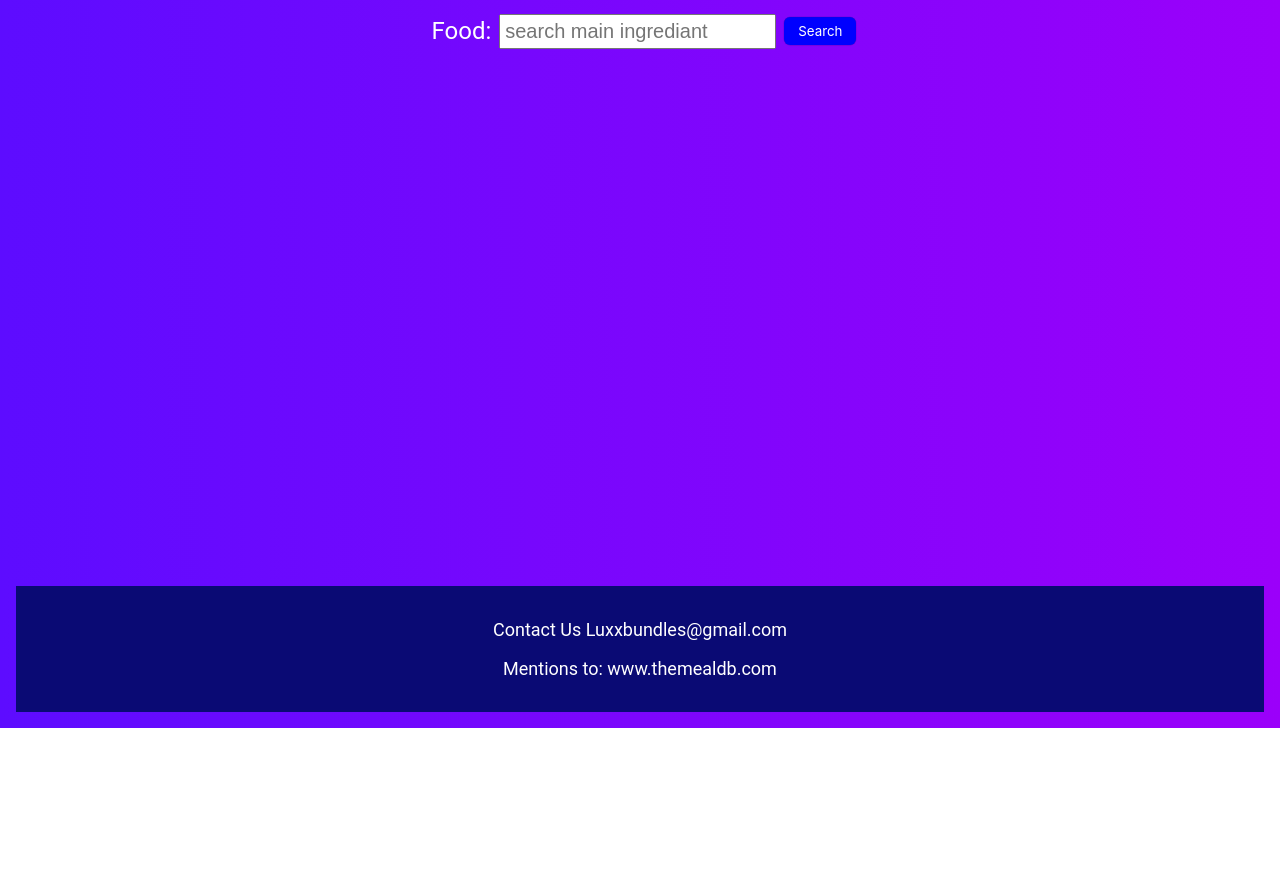
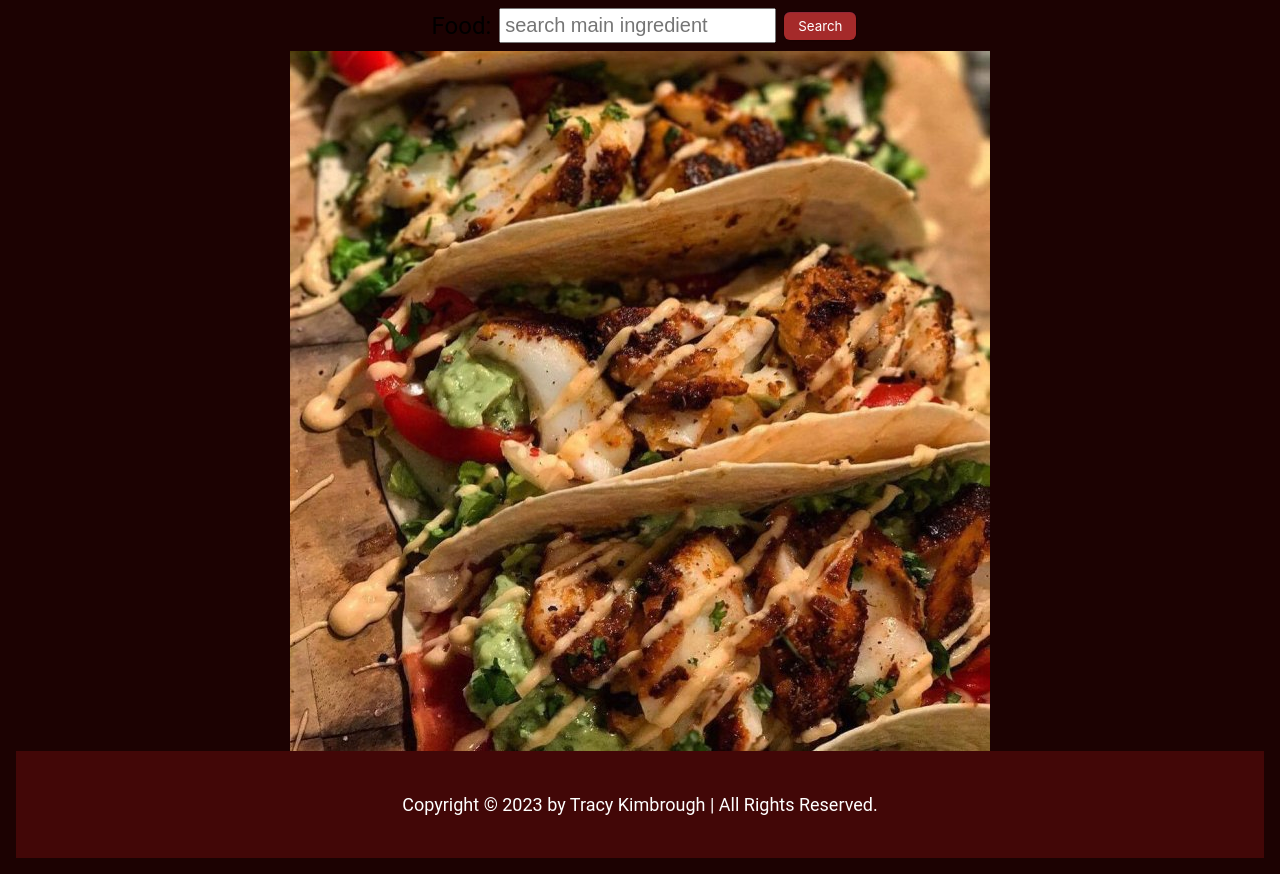
Before and after one commit to 1TracyK/food-lookup2, a plain HTML site: page index.html in a window 1280 px wide. Shown: the part 75-949 px from the top of the page. Before the commit the page ends 803 px from the top, so only its background shows below. Drawn offline with Linux system fonts and the light colour scheme.

Commit message:
css updates

```diff
--- a/food-lookup.js
+++ b/food-lookup.js
@@ -42,7 +42,6 @@ function getMealMarkup(meal) {
     `;
 }
 
-
 function renderRecipes(result) {
     let meals = result.meals;
     let html = '';
@@ -53,7 +52,7 @@ function renderRecipes(result) {
 }
 
 function getRecipe(recipe) {
-    fetch(`https://www.themealdb.com/api/json/v1/1/search.php?s=${recipe}`)
+    fetch('https://www.themealdb.com/api/json/v1/1/search.php?s=Pie')
         .then(data => data.json())
         .then(renderRecipes);
 }
--- a/index.html
+++ b/index.html
@@ -5,34 +5,39 @@
     <meta http-equiv="X-UA-Compatible" content="IE=edge">
     <meta name="viewport" content="width=device-width, initial-scale=1.0">
     <link rel="stylesheet" href="./style.css">
+    <meta http-equiv="refresh" content="30">
     <title>Recipe Lookup</title>
 </head>
 <body>
+
 <main>
     <h1>Recipe Lookup</h1>
     <form action= "#" method="GET" class=" food-form  js-food-form">
         <label class ="input-label">
             Food:
             <input type="text" class="text-input js-food-input " name="food-search-input "
-            placeholder="search main ingrediant"
-            required
+            placeholder="search main ingredient"
+            required0
             autocomplete="on">
         </label>
         <button type="submit" class="button-12">Search</button>
     </form>
 
 
+    <div class="bg-img">
+        <img src="images/food12.jpg" alt="">
+     </div>
+
     <div class="js-meal-list-container meal-list-container"></div>
+
 </main>
 
+<footer class="footer">
+    <p>Copyright &copy 2023 by Tracy Kimbrough | All Rights Reserved.</p>
 
-<footer class="outer-footer">
-    <p>Contact Us Luxxbundles@gmail.com</p>
-    <p>Mentions to: www.themealdb.com</p>
 </footer>
-
-
- <script src="./food-lookup.js"></script>
 
 </body>
 </html>
+
+ <script src="./food-lookup.js"></script>
--- a/style.css
+++ b/style.css
@@ -3,41 +3,29 @@
 html {
     font-size: 16px;
     box-sizing: border-box;
-
 }
-
 
 *, *::after, *::before {
     box-sizing: inherit;
 }
 
 body {
-
     margin: 1rem;
-    background: linear-gradient(
-    90deg,
-    rgba(93, 12, 255, 1) 0%,
-    rgba(155, 0, 250, 1) 100%);
-  color: #fff;
     font-family: Roboto;
+    background: rgb(28, 2, 2);
 }
 
-
-
-a, a:visited {
-    color: lightskyblue;
-}
-
-a:hover {
-    color: lightgreen;
-}
-
-a:active {
-    color: lightgoldenrodyellow;
+.bg-img {
+    position: relative;
+    width: 100%;
+    height: 100%;
+    border-radius: 100%;
+    display: flex;
+    justify-content:center;
 }
 
 main {
-    min-height: 80vh;
+    min-height: 85vh;
 }
 
 .main-title {
@@ -67,13 +55,11 @@ main {
     color: black;
 }
 
-
 .search-button {
     padding: 0.5rem;
     font-size: 1.25rem;
     cursor: pointer;
 }
-
 
 .button-12 {
     display: flex;
@@ -84,7 +70,7 @@ main {
     border-radius: 6px;
     border: none;
 
-  background:blue;
+    background: brown;
     box-shadow: 0px 0.5px 1px rgba(0, 0, 0, 0.1), inset 0px 0.5px 0.5px rgba(32, 16, 155, 0.247), 0px 0px 0px 0.5px rgba(0, 0, 0, 0.12);
     color:white;
     user-select: none;
@@ -107,7 +93,7 @@ main {
 
 .meal-container {
     margin: 1rem;
-    border: 5px inset blue;
+    border: 7px inset orange;
     padding: 1rem;
     display: flex;
     flex-direction: column;
@@ -122,10 +108,19 @@ main {
 }
 
 /* **************** footer styles ***************** */
-.outer-footer {
-    padding: 15px;
+.footer {
+    padding: 25px;
     text-align: center;
     color: white;
     font-size: 18px;
-    background-color: rgb(10, 10, 116);
+    background-color: rgb(66, 7, 7);
+    width: 100%;
+    height: 100%;
+    margin-bottom: 0;
+    margin-top: 0;
   }
+
+h1 {
+   color: orange;
+   margin-top:auto;
+}
```
Also changed, not shown: images/food10.jpg (added), images/food11.jpg (added), images/food12.jpg (added), 2 other files. Lines whose indentation alone changed are shown as unchanged.
